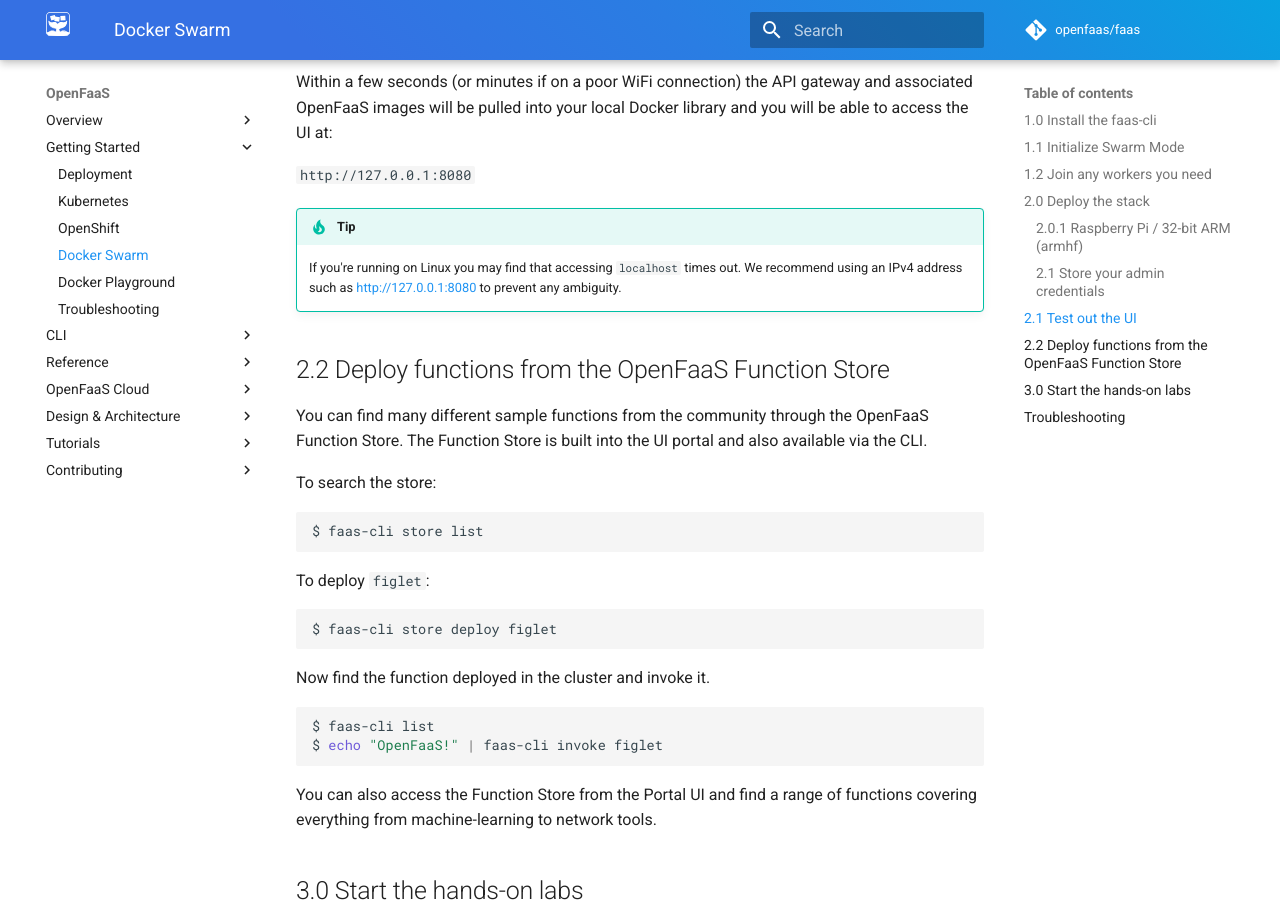
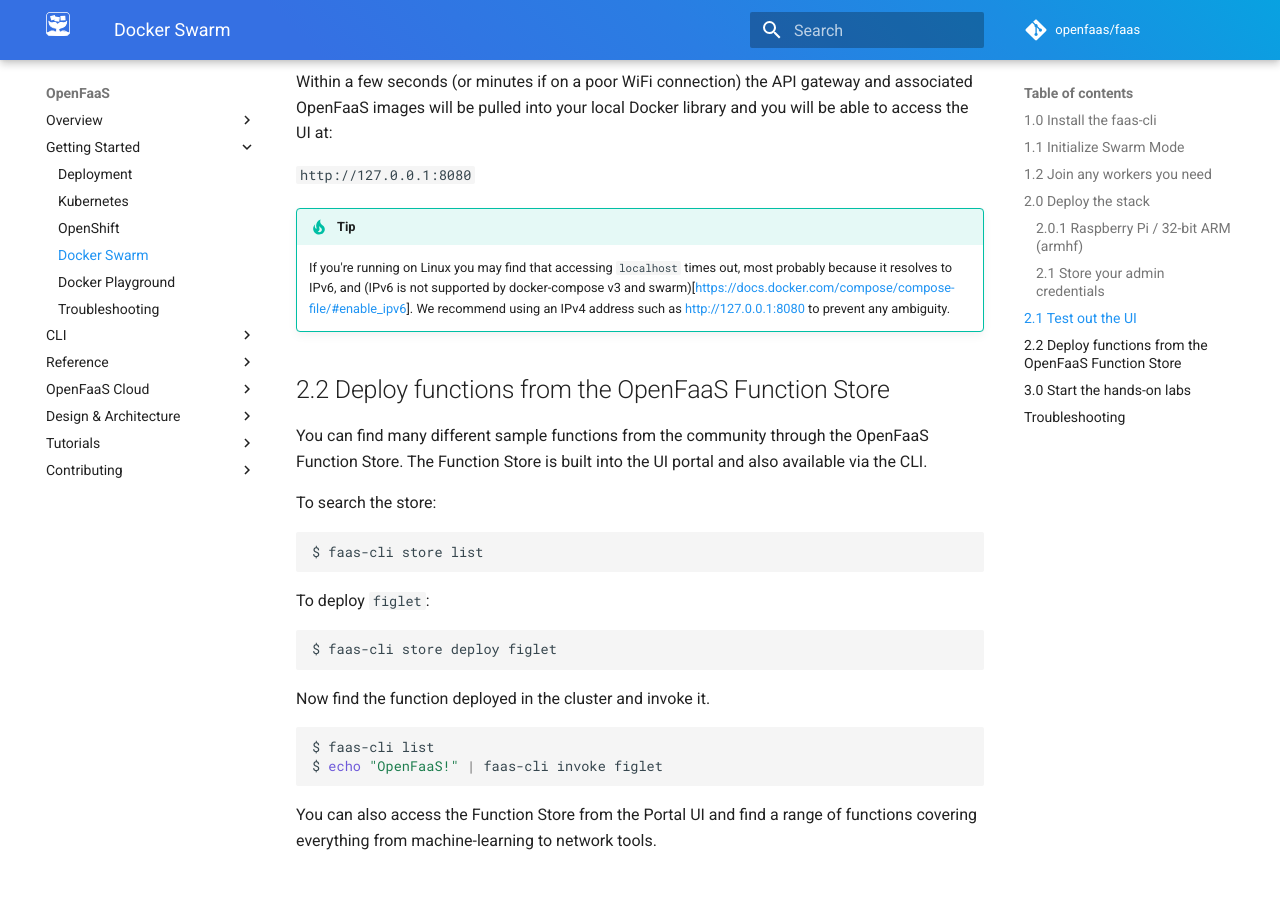
Before and after one commit to openfaas/docs, an MkDocs documentation site: the page built from docs/deployment/docker-swarm.md, in a window 1280 px wide and 900 px high, scrolled down 2555 px. Built offline with MkDocs 1.6.1 and Material for MkDocs 9.7.7, drawn with Linux system fonts in a browser that asks for light colours; comment, search, counter and statistics services are not loaded.

Commit message:
[docs/deployment/docker-swarm] precision about ipv6

```diff
--- a/docs/deployment/docker-swarm.md
+++ b/docs/deployment/docker-swarm.md
@@ -99,7 +99,7 @@ Within a few seconds (or minutes if on a poor WiFi connection) the API gateway a
 `http://127.0.0.1:8080`
 
 !!! tip
-    If you're running on Linux you may find that accessing `localhost` times out. We recommend using an IPv4 address such as http://127.0.0.1:8080 to prevent any ambiguity.
+    If you're running on Linux you may find that accessing `localhost` times out, most probably because it resolves to IPv6, and (IPv6 is not supported by docker-compose v3 and swarm)[https://docs.docker.com/compose/compose-file/#enable_ipv6]. We recommend using an IPv4 address such as http://127.0.0.1:8080 to prevent any ambiguity.
 
 ## 2.2 Deploy functions from the OpenFaaS Function Store
 
```
